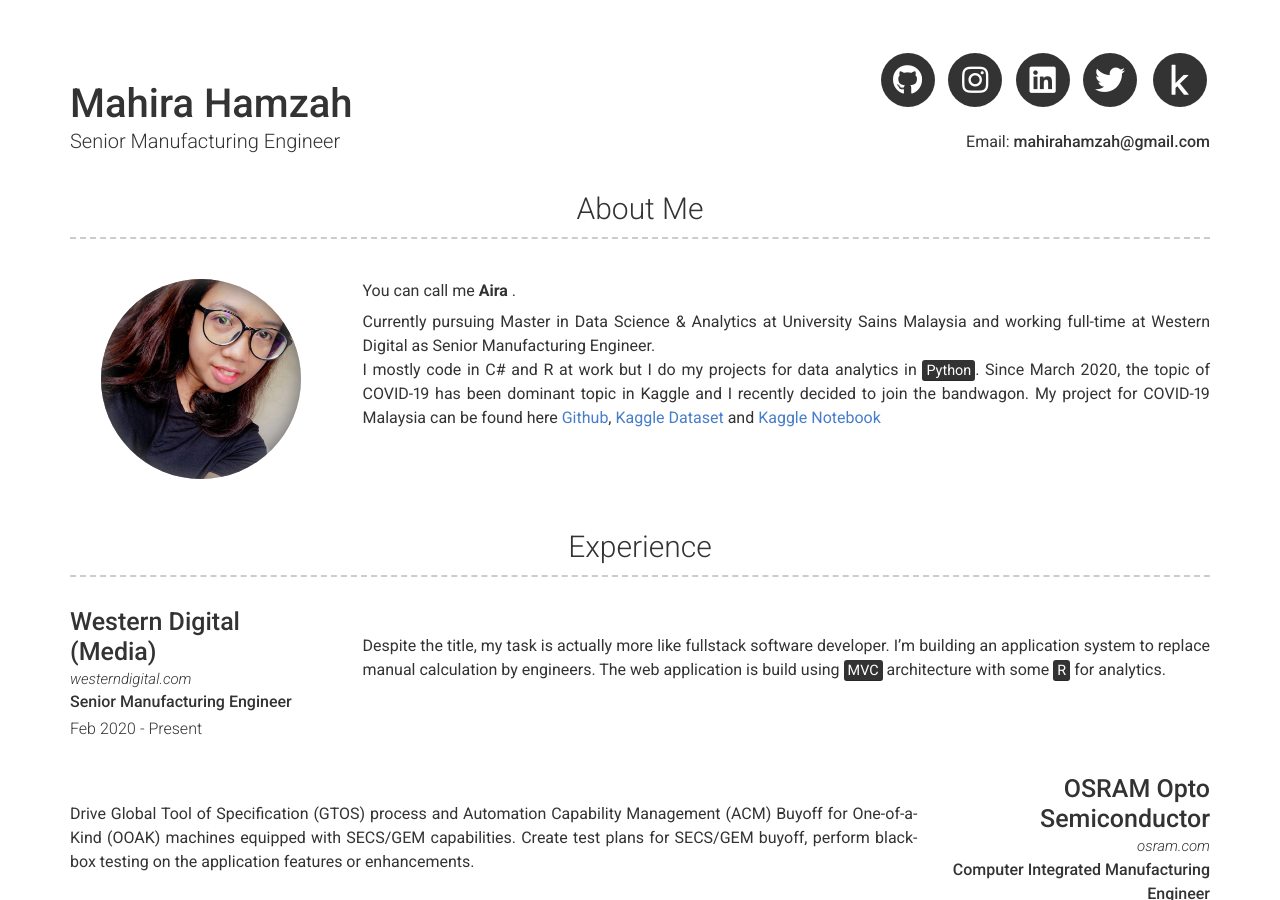
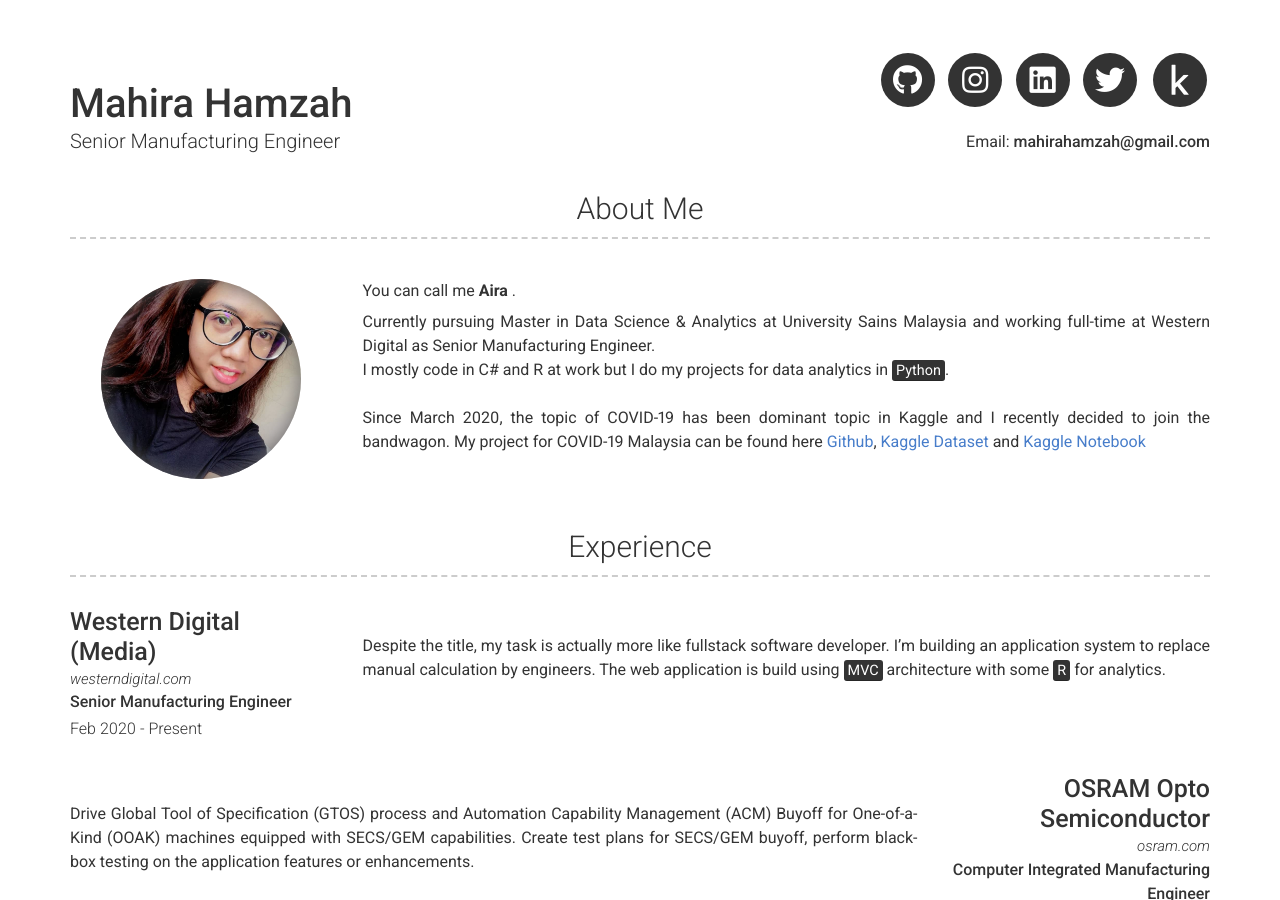
Before and after one commit to mahirahamzah/Resume, a Jekyll site: the page built from index.md, in a window 1280 px wide and 900 px high. Built offline with Jekyll 4.4.1, drawn with Linux system fonts in a browser that asks for light colours; nearby versions of some CDN libraries.

```diff
--- a/_config.yml
+++ b/_config.yml
@@ -49,7 +49,7 @@ about_content: | # this will include new lines to allow paragraphs
 
     Currently pursuing Master in Data Science & Analytics at University Sains Malaysia and working full-time at Western Digital as Senior Manufacturing Engineer.
     <br>
-    I mostly code in C# and R at work but I do my projects for data analytics in <mark>Python</mark>. Since March 2020, the topic of COVID-19 has been dominant topic in Kaggle and I recently decided to join the bandwagon.
+    I mostly code in C# and R at work but I do my projects for data analytics in <mark>Python</mark>.<br><br> Since March 2020, the topic of COVID-19 has been dominant topic in Kaggle and I recently decided to join the bandwagon.
     My project for COVID-19 Malaysia can be found here [Github](https://github.com/mahirahamzah/COVID19_malaysia), [Kaggle Dataset](https://www.kaggle.com/mahirahmzh/covid19-malaysia-by-region) and [Kaggle Notebook](https://www.kaggle.com/mahirahmzh/covid-19-malaysia-confirmed-case-eda)
 
 
```
